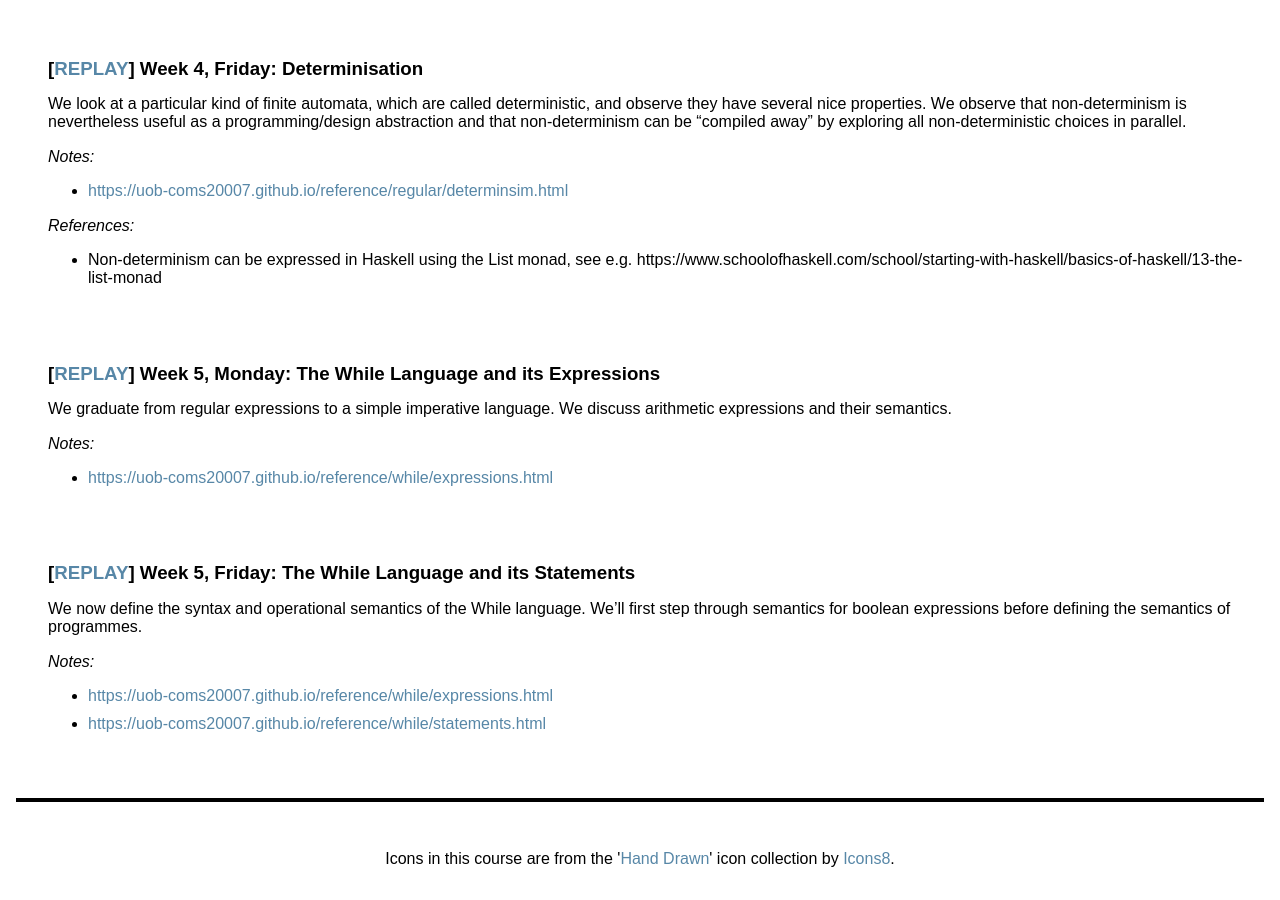
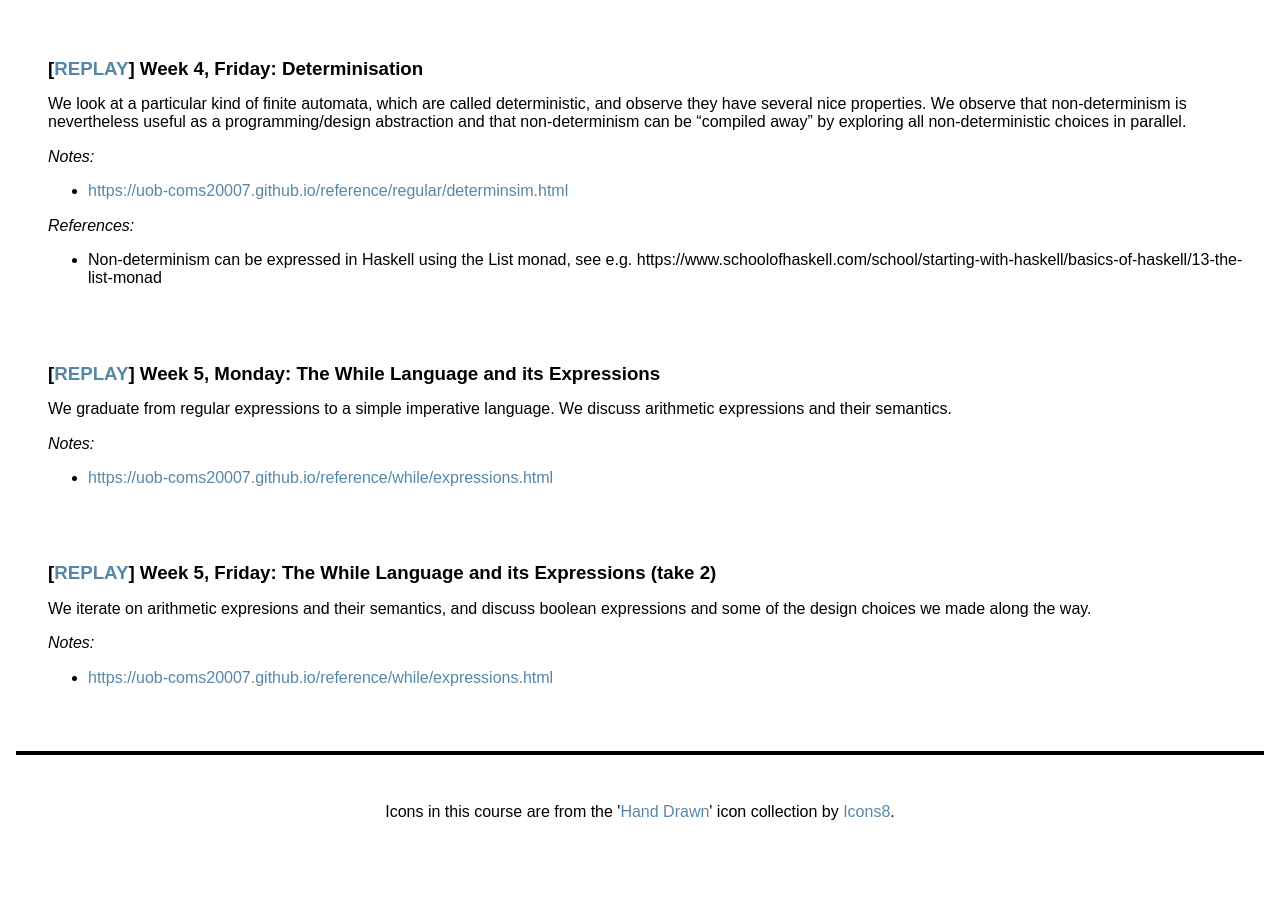
Before and after one commit to uob-coms20007/webpages, a Jekyll site: the page built from schedule.md, in a window 1280 px wide and 900 px high, scrolled down 2520 px. Built offline with Jekyll 4.4.1, drawn with Linux system fonts in a browser that asks for light colours; nearby versions of some CDN libraries; after the commit the page ends 3373 px from its top, so only the background shows below that; some of the changed text lies outside the part shown.

Commit message:
Align Lecture 10 description with actual contents

```diff
--- a/_data/lectures.yml
+++ b/_data/lectures.yml
@@ -65,10 +65,9 @@
     - https://uob-coms20007.github.io/reference/while/expressions.html
   refs:
 
-- title: The While Language and its Statements
-  description: We now define the syntax and operational semantics of the While language. We'll first step through semantics for boolean expressions before defining the semantics of programmes.
+- title: The While Language and its Expressions (take 2)
+  description: We iterate on arithmetic expresions and their semantics, and discuss boolean expressions and some of the design choices we made along the way.
   replay: https://mediasite.bris.ac.uk/Mediasite/Play/25c5eebdc37f47cdaa8650d96441e64b1d
   notes:
     - https://uob-coms20007.github.io/reference/while/expressions.html
-    - https://uob-coms20007.github.io/reference/while/statements.html
   refs:
```
